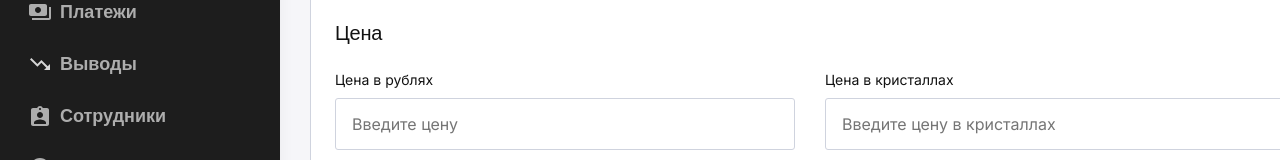
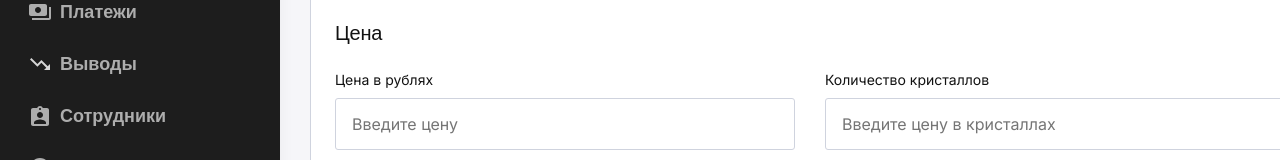
Before and after one commit to diorm47/lp-admin, a React (Create React App) app: page /create-item in a window 1280 px wide. Shown: the part 434-594 px from the top of the page. Built offline with nearby package versions, Linux system fonts and the light colour scheme; no server answers; sample sign-in values are in the browser's storage.

Commit message:
items create fix

```diff
--- a/src/components/side-bar/side-bar.css
+++ b/src/components/side-bar/side-bar.css
@@ -1,6 +1,6 @@
 .sidebar_wrapper {
   width: 280px;
-  min-height: 91vh;
+  min-height: 100vh;
   background: #1d1d1d;
   box-shadow: 0px 5px 15px 0px rgba(0, 0, 0, 0.05);
   padding-top: 22px;
--- a/src/pages/create-items/create-item.jsx
+++ b/src/pages/create-items/create-item.jsx
@@ -11,7 +11,7 @@ function CreateItem() {
   const [itemPrice, setItemPrice] = useState("");
   const [itemPriceCrystals, setItemPriceCrystals] = useState("");
 
-  const [itemType, setItemType] = useState("");
+  const [itemType, setItemType] = useState("crystal");
 
   const [itemImages, setItemImage] = useState();
   const [rarityList, setRarityList] = useState([]);
@@ -89,11 +89,15 @@ function CreateItem() {
       .getRarity()
       .then((res) => {
         setRarityList(res.results);
+        setSelectedRarity(res.results[0].rarity_id)
+
       })
       .catch((error) => {
         console.log("error", error);
       });
   }, []);
+
+
 
   return (
     <>
@@ -127,7 +131,7 @@ function CreateItem() {
             </div>
 
             <div className="case_input_temp">
-              <p> Тип предмета</p>
+              <p>Тип предмета</p>
               <select onChange={(e) => setItemType(e.target.value)}>
                 {categories && categories[0]
                   ? categories.map((categories, index) => (
@@ -151,7 +155,7 @@ function CreateItem() {
               />
             </div>
             <div className="case_input_temp">
-              <p>Цена в кристаллах</p>
+              <p>Количество кристаллов</p>
               <input
                 type="text"
                 placeholder="Введите цену в кристаллах"
```
